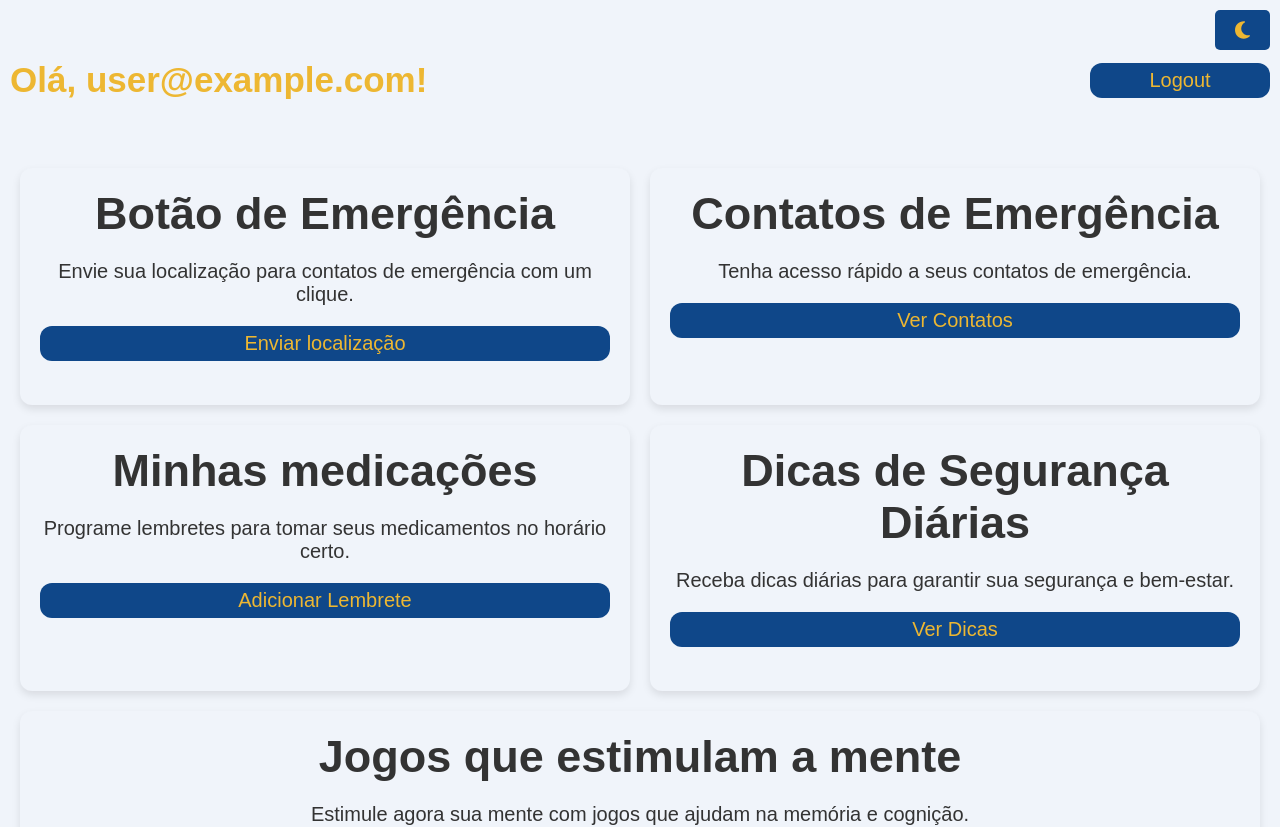
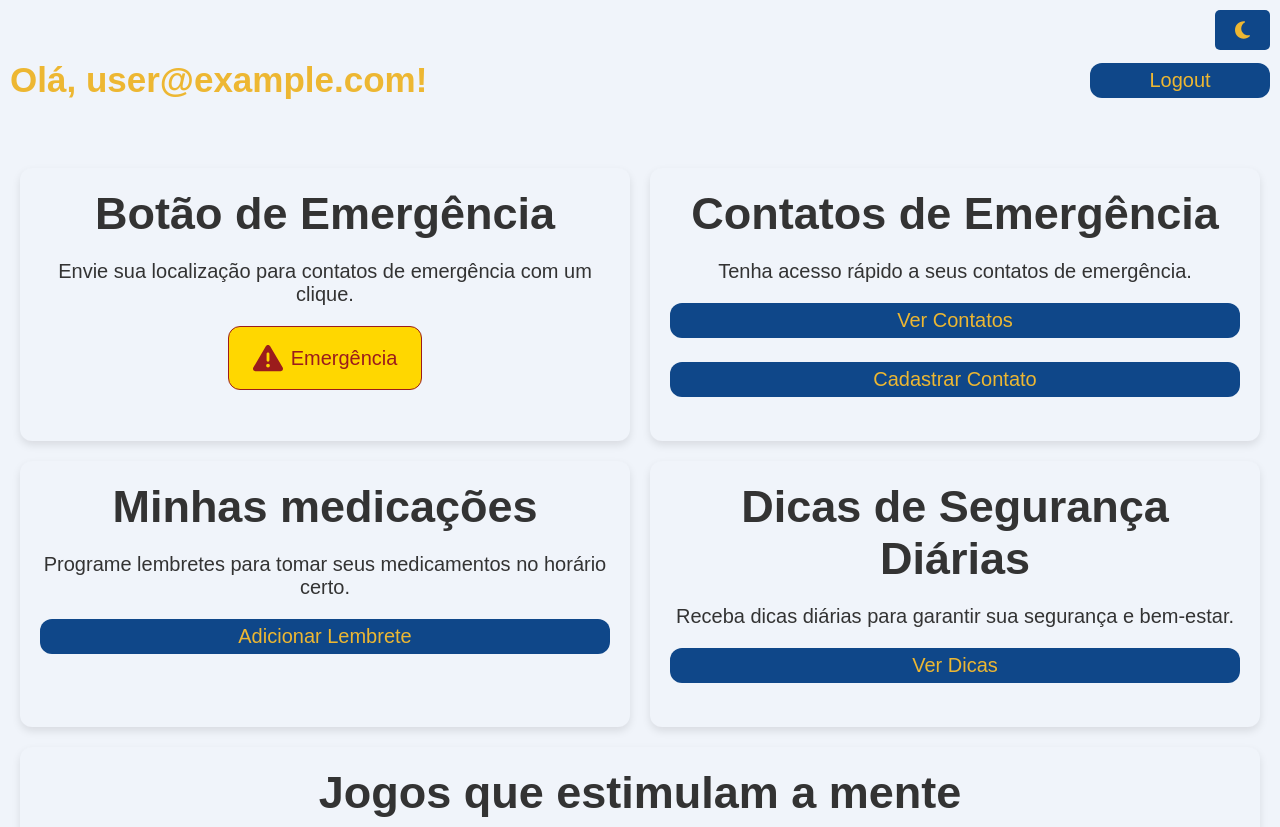
Before and after one commit to FihCapua/o-protetor, a Next.js app: page /dashboard in a window 1280 px wide. Shown: the top 827 px of the page. Built offline with nearby package versions, Linux system fonts and the light colour scheme; no server answers; sample sign-in values are in the browser's storage.

Commit message:
feat: create emergency button component

```diff
--- a/src/app/dashboard/page.tsx
+++ b/src/app/dashboard/page.tsx
@@ -6,8 +6,11 @@ import ProtectedRoute from "@/components/ProtectedRoute";
 import Header from "@/components/Header";
 import { Text } from "@/components/Typography/style";
 import { ButtonComponent } from "@/components/Button";
+import { EmergencyButton } from "@/components/EmergencyButton";
+import Link from "@/components/Link";
 
 const Dashboard = () => {
+
     return (
         <ProtectedRoute>
             <Header />
@@ -15,13 +18,18 @@ const Dashboard = () => {
                 <Block>
                     <Title as="h2">Botão de Emergência</Title>
                     <Text as="p">Envie sua localização para contatos de emergência com um clique.</Text>
-                    <ButtonComponent size="small" fullWidth>Enviar localização</ButtonComponent>
+                    <EmergencyButton />
                 </Block>
 
                 <Block>
                     <Title as="h2">Contatos de Emergência</Title>
                     <Text as="p">Tenha acesso rápido a seus contatos de emergência.</Text>
-                    <ButtonComponent size="small" fullWidth>Ver Contatos</ButtonComponent>
+                    <ButtonComponent size="small" fullWidth>
+                        <Link href="/list-contact">Ver Contatos</Link>
+                    </ButtonComponent>
+                    <ButtonComponent size="small" fullWidth>
+                        <Link href="/new-contact">Cadastrar Contato</Link>
+                    </ButtonComponent>
                 </Block>
 
                 <Block>
--- a/src/app/dashboard/style.ts
+++ b/src/app/dashboard/style.ts
@@ -19,10 +19,9 @@ export const Block = styled.div`
   box-shadow: 0 4px 8px rgba(0, 0, 0, 0.1);
   text-align: center;
 
-  // Estilos dinâmicos adicionais para hover
-  &:hover {
-    background-color: ${({ theme }) => theme.colors.highlightText};
-    color: ${({ theme }) => theme.colors.buttonText};
+  a {
+    text-decoration: none;
+    color: ${({ theme }) => theme.colors.highlightText};
   }
 
   @media (max-width: 768px) {
--- /dev/null
+++ b/src/components/EmergencyButton/index.tsx
@@ -0,0 +1,42 @@
+import { useState } from 'react';
+import { EmergencyButtonContainer, StyledEmergencyButton } from './style';
+import { FontAwesomeIcon } from '@fortawesome/react-fontawesome'
+import { faExclamationTriangle } from '@fortawesome/free-solid-svg-icons'
+import { TextComponent } from '../Typography';
+import { getGeolocationErrorMessage } from '@/helpers/getGeolocationErrorMessage';
+
+export const EmergencyButton = () => {
+    const [loading, setLoading] = useState(false);
+
+    const handleEmergencyClick = () => {
+        if (!navigator.geolocation) {
+          alert('Geolocalização não é suportada no seu navegador.');
+          return;
+        }
+
+        setLoading(true);
+        navigator.geolocation.getCurrentPosition(handleSuccess, handleError);
+      };
+
+      const handleSuccess = (position: GeolocationPosition) => {
+        const { latitude, longitude } = position.coords;
+        console.log(`Latitude: ${latitude}, Longitude: ${longitude}`);
+        alert(`Localização enviada com sucesso para seus contatos! Latitude: ${latitude}, Longitude: ${longitude}`);
+        setLoading(false);
+      };
+
+      const handleError = (error: GeolocationPositionError) => {
+        const errorMessage = getGeolocationErrorMessage(error);
+        alert(errorMessage);
+        setLoading(false);
+      };
+
+    return (
+        <EmergencyButtonContainer>
+          <StyledEmergencyButton onClick={handleEmergencyClick} aria-label="Botão de Emergência" disabled={loading}>
+            <FontAwesomeIcon icon={faExclamationTriangle} size="1x" aria-hidden="true" />
+            <TextComponent as="span">{loading ? 'Carregando...' : 'Emergência'}</TextComponent>
+          </StyledEmergencyButton>
+        </EmergencyButtonContainer>
+      );
+}
--- /dev/null
+++ b/src/components/EmergencyButton/style.ts
@@ -0,0 +1,25 @@
+import styled from "styled-components";
+
+export const EmergencyButtonContainer = styled.div`
+  display: flex;
+  flex-direction: column;
+  align-items: center;
+  justify-content: center;
+  margin-top: 20px;
+`;
+
+export const StyledEmergencyButton = styled.button`
+  background-color: #ffd700;
+  color: #9b1c1c;
+  font-size: 1.5rem;
+  padding: 16px 24px;
+  display: flex;
+  align-items: center;
+  gap: 8px;
+  border-radius: ${({ theme }) => theme.borderRadius};
+  border: 1px solid #9b1c1c;
+
+  span {
+    color: #9b1c1c;
+  }
+`;
--- /dev/null
+++ b/src/helpers/getGeolocationErrorMessage.ts
@@ -0,0 +1,12 @@
+export const getGeolocationErrorMessage = (error: GeolocationPositionError) => {
+    switch (error.code) {
+      case error.PERMISSION_DENIED:
+        return 'Permissão de localização negada. Por favor, habilite o acesso nas configurações do navegador.';
+      case error.POSITION_UNAVAILABLE:
+        return 'Localização indisponível. Verifique a conexão ou tente novamente mais tarde.';
+      case error.TIMEOUT:
+        return 'O tempo para obter a localização expirou. Tente novamente.';
+      default:
+        return 'Ocorreu um erro desconhecido ao tentar obter a localização.';
+    }
+};
```
